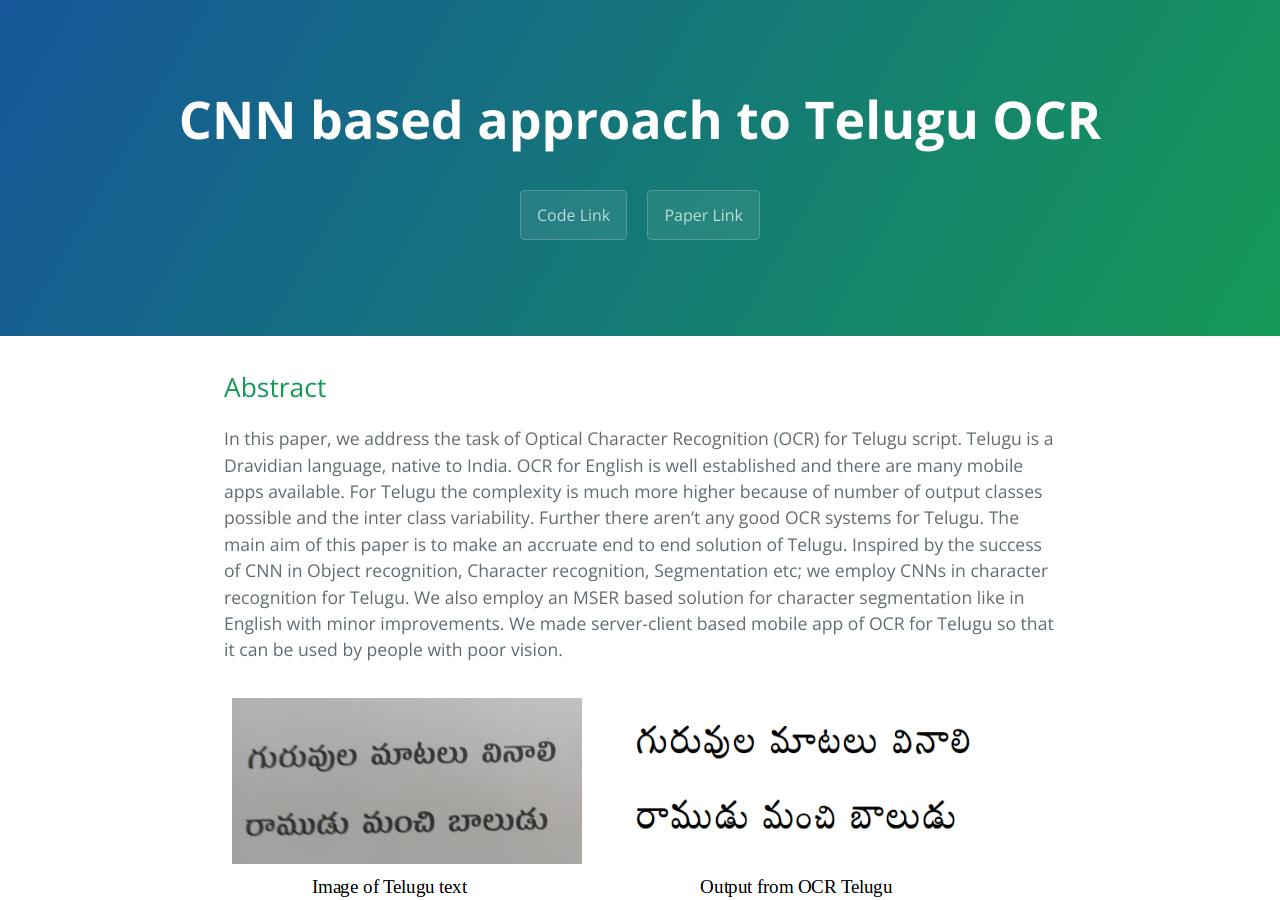
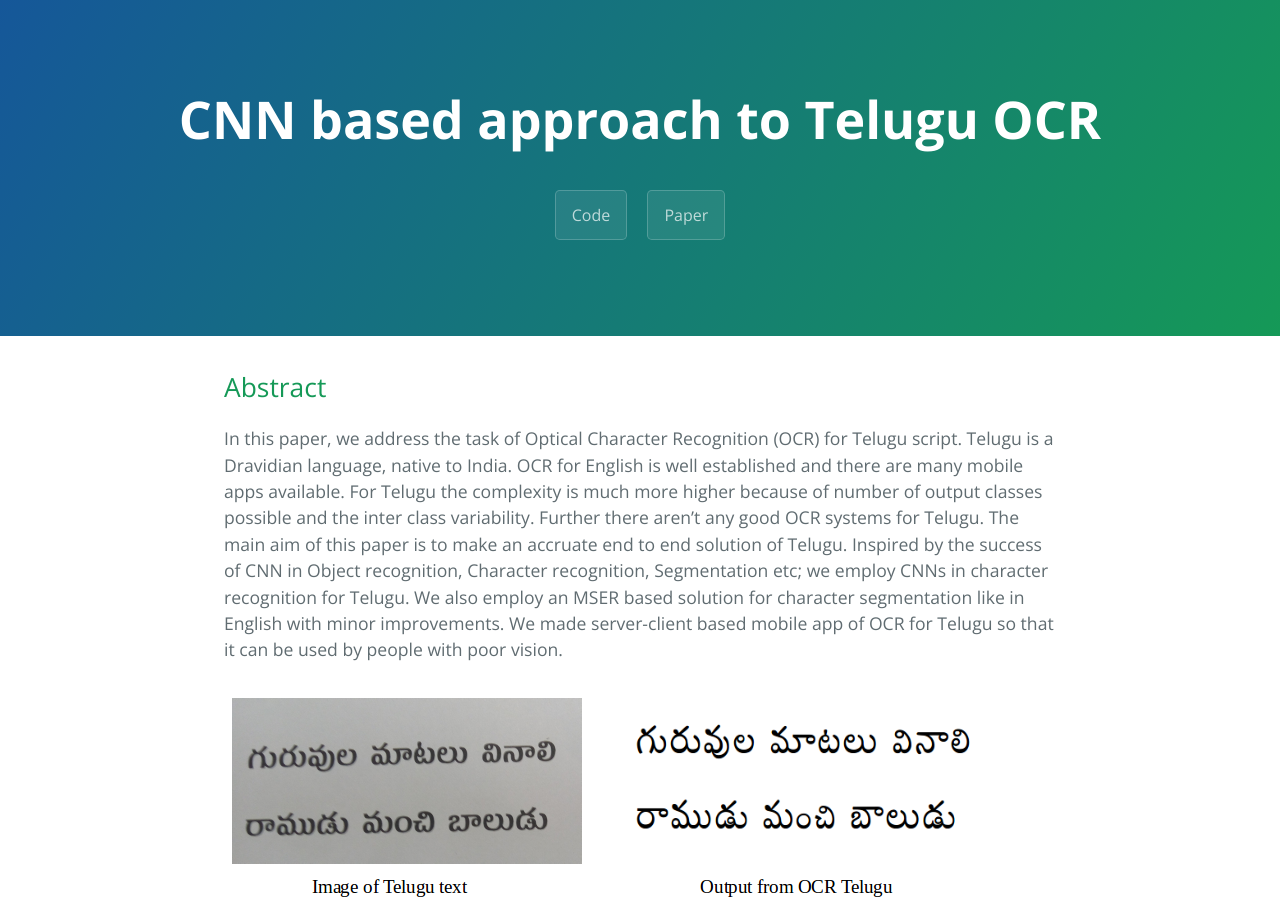
Before and after one commit to GayamTrishal/OCR_Telugu.github.io, a Jekyll site: the page built from index.md, in a window 1280 px wide and 900 px high. Built offline with Jekyll 4.4.1, drawn with Linux system fonts in a browser that asks for light colours; our own code applies the rules of GitHub Pages for plain Markdown files; the repository's description, which GitHub fills in, is left out.

Commit message:
Update default.html

```diff
--- a/_layouts/default.html
+++ b/_layouts/default.html
@@ -14,8 +14,8 @@
       <h1 class="project-name">{{ site.title | default: site.github.repository_name }}</h1>
       <h2 class="project-tagline">{{ site.description | default: site.github.project_tagline }}</h2>
       {% if site.github.is_project_page %}
-        <a href='https://github.com/GayamTrishal/OCR_Telugu_code' class="btn">Code Link</a>
-        <a href='https://github.com/GayamTrishal/OCR_Telugu_code' class="btn">Paper Link</a>
+        <a href='https://github.com/GayamTrishal/OCR_Telugu_code' class="btn">Code</a>
+        <a href='https://github.com/GayamTrishal/OCR_Telugu_code' class="btn">Paper</a>
       {% endif %}
     </section>
 
```
